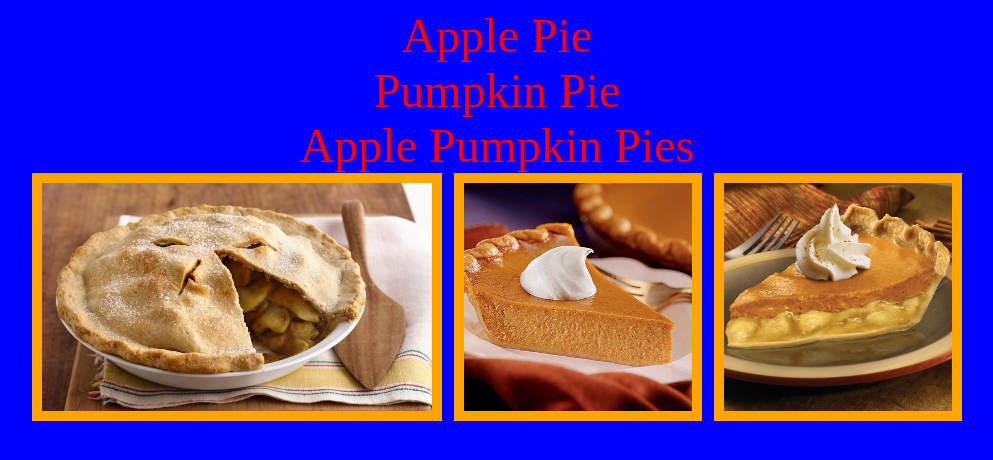
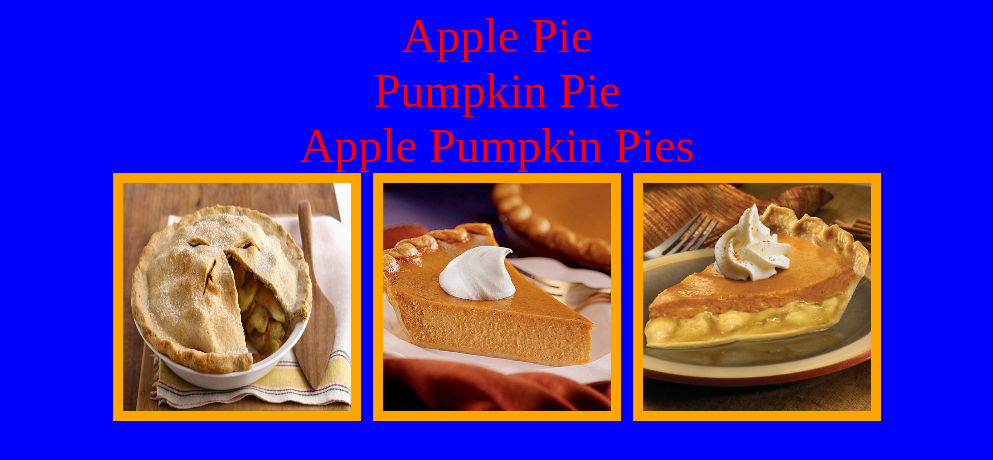
Before and after one commit to matengm1/matengm1.github.io, a plain HTML site: page test-site/index.html in a window 1280 px wide. Shown: the whole page, without its empty margins (143-1136 px from the left). Drawn offline with Linux system fonts and the light colour scheme.

Commit message:
Cropping
Cropped pie image

```diff
--- a/test-site/css.css
+++ b/test-site/css.css
@@ -11,3 +11,7 @@ img{
   border-style: solid;
   border-width: 10px;
 }
+.crop{
+  width:228px;
+  height:228px;
+}
```
Also changed, not shown: test-site/index.html (+1 -1 lines).
